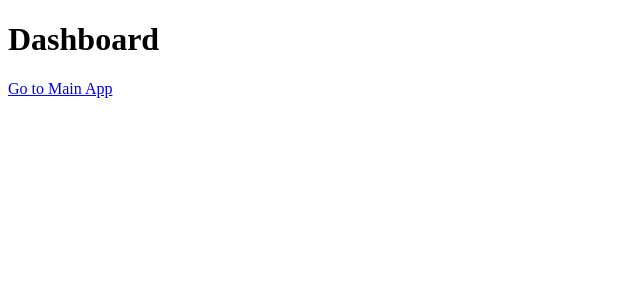
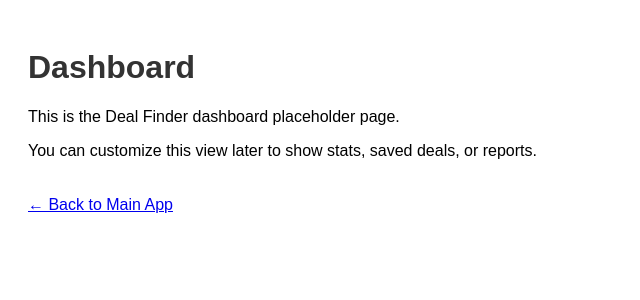
Before and after one commit to RSPS22/dealfinder, a Flask app: page /dashboard in a window 1280 px wide. Shown: the top 300 px of the page, without its empty margins (0-640 px from the left). Run offline with Flask 3, Linux system fonts and the light colour scheme.

Commit message:
Add files via upload

```diff
--- a/templates/dashboard.html
+++ b/templates/dashboard.html
@@ -1,8 +1,19 @@
 <!DOCTYPE html>
 <html lang="en">
-<head><meta charset="UTF-8"><title>Dashboard</title></head>
+<head>
+  <meta charset="UTF-8">
+  <title>Deal Finder Dashboard</title>
+  <style>
+    body { font-family: Arial, sans-serif; padding: 20px; }
+    h1 { color: #333; }
+    p { margin-top: 10px; }
+    .back-link { margin-top: 20px; display: inline-block; }
+  </style>
+</head>
 <body>
   <h1>Dashboard</h1>
-  <p><a href="/">Go to Main App</a></p>
+  <p>This is the Deal Finder dashboard placeholder page.</p>
+  <p>You can customize this view later to show stats, saved deals, or reports.</p>
+  <a href="/" class="back-link">← Back to Main App</a>
 </body>
 </html>
```
